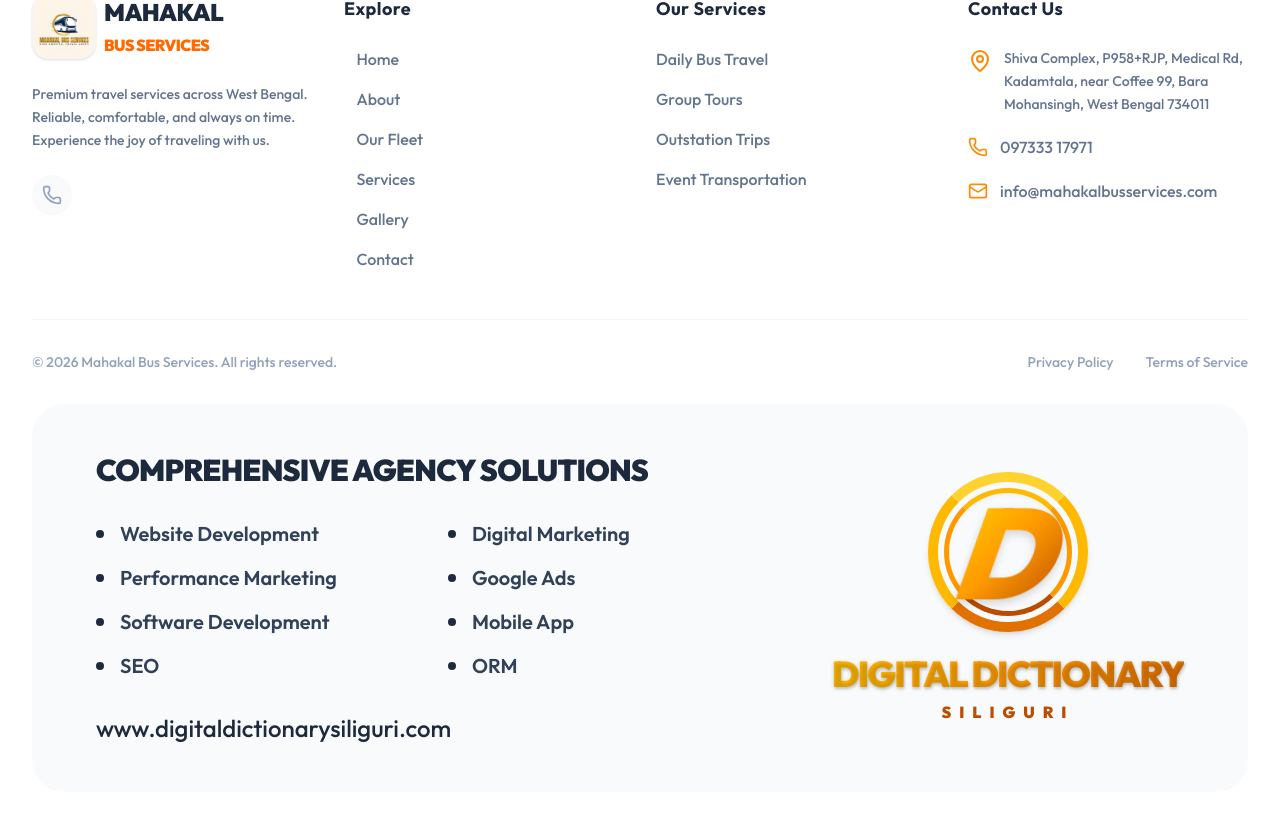
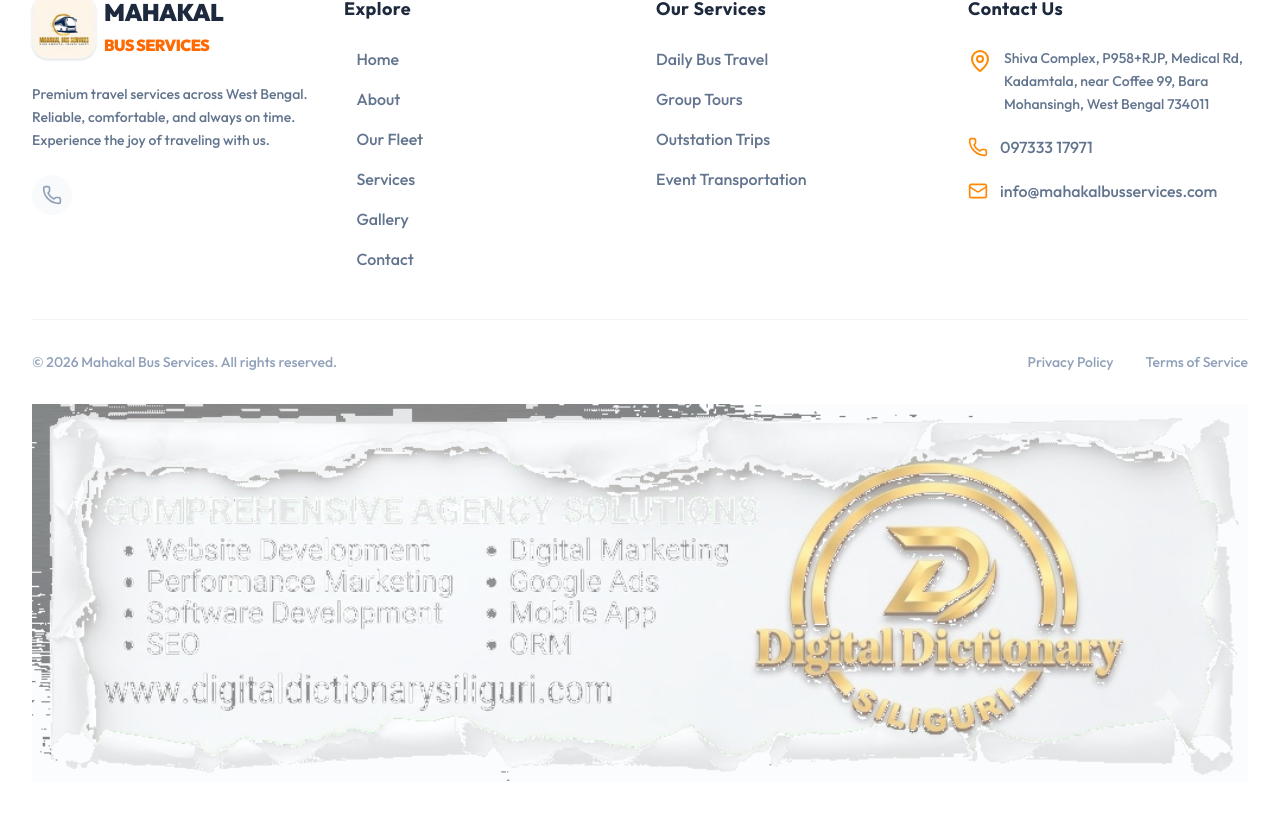
Before and after one commit to Shantanu2705/Mahakal-Bus-Services, a Next.js app: page / in a window 1280 px wide. Shown: the part 5122-5942 px from the top of the page. Built offline with nearby package versions, Linux system fonts and the light colour scheme.

Commit message:
feat: replace css banner with exact image 2 with slate-50 background and blink effect

```diff
--- a/src/components/layout/Footer.tsx
+++ b/src/components/layout/Footer.tsx
@@ -101,57 +101,18 @@
             </div>
           </div>
 
-          {/* Digital Dictionary Banner */}
+          {/* Digital Dictionary Banner Image */}
           <a
             href="https://www.digitaldictionarysiliguri.com"
             target="_blank"
             rel="noopener noreferrer"
-            className="block w-full bg-slate-50 hover:bg-slate-100 transition-colors duration-500 rounded-[2rem] overflow-hidden group mb-4"
+            className="block w-full overflow-hidden group mb-4 transition-transform hover:scale-[1.01] duration-300 animate-pulse"
           >
-            <div className="flex flex-col md:flex-row items-center justify-between p-8 md:p-12 lg:px-16">
-              {/* Left Side */}
-              <div className="flex-1 w-full text-center md:text-left">
-                <h4 className="text-2xl md:text-3xl font-black text-slate-800 mb-8 tracking-tight uppercase group-hover:text-slate-900 transition-colors">
-                  Comprehensive Agency Solutions
-                </h4>
-                <div className="grid grid-cols-1 sm:grid-cols-2 gap-x-8 gap-y-4 mb-8 max-w-2xl mx-auto md:mx-0">
-                  <ul className="space-y-4 text-left">
-                    <li className="flex items-center text-slate-700 font-semibold text-lg md:text-xl"><span className="w-2 h-2 rounded-full bg-slate-800 mr-4 shrink-0" />Website Development</li>
-                    <li className="flex items-center text-slate-700 font-semibold text-lg md:text-xl"><span className="w-2 h-2 rounded-full bg-slate-800 mr-4 shrink-0" />Performance Marketing</li>
-                    <li className="flex items-center text-slate-700 font-semibold text-lg md:text-xl"><span className="w-2 h-2 rounded-full bg-slate-800 mr-4 shrink-0" />Software Development</li>
-                    <li className="flex items-center text-slate-700 font-semibold text-lg md:text-xl"><span className="w-2 h-2 rounded-full bg-slate-800 mr-4 shrink-0" />SEO</li>
-                  </ul>
-                  <ul className="space-y-4 text-left">
-                    <li className="flex items-center text-slate-700 font-semibold text-lg md:text-xl"><span className="w-2 h-2 rounded-full bg-slate-800 mr-4 shrink-0" />Digital Marketing</li>
-                    <li className="flex items-center text-slate-700 font-semibold text-lg md:text-xl"><span className="w-2 h-2 rounded-full bg-slate-800 mr-4 shrink-0" />Google Ads</li>
-                    <li className="flex items-center text-slate-700 font-semibold text-lg md:text-xl"><span className="w-2 h-2 rounded-full bg-slate-800 mr-4 shrink-0" />Mobile App</li>
-                    <li className="flex items-center text-slate-700 font-semibold text-lg md:text-xl"><span className="w-2 h-2 rounded-full bg-slate-800 mr-4 shrink-0" />ORM</li>
-                  </ul>
-                </div>
-                <div className="text-xl md:text-2xl font-medium text-slate-800 group-hover:text-orange-500 transition-colors duration-300">
-                  www.digitaldictionarysiliguri.com
-                </div>
-              </div>
-
-              {/* Right Side Logo */}
-              <div className="mt-12 md:mt-0 flex flex-col items-center justify-center shrink-0 md:pl-16 relative">
-                <div className="relative w-40 h-40 flex items-center justify-center mb-3">
-                  {/* Outer Rings */}
-                  <div className="absolute inset-0 rounded-full border-[10px] border-amber-400 border-t-amber-300 border-b-amber-600 shadow-md group-hover:rotate-12 transition-transform duration-700 ease-out" />
-                  <div className="absolute inset-4 rounded-full border-[5px] border-amber-500 border-t-amber-400 border-b-amber-700 shadow-inner group-hover:-rotate-12 transition-transform duration-700 ease-out" />
-                  {/* Stylized D */}
-                  <span className="text-9xl font-black text-transparent bg-clip-text bg-gradient-to-br from-amber-300 via-amber-500 to-amber-700 italic pr-3 drop-shadow-lg transform -skew-x-6 z-10">D</span>
-                </div>
-                <div className="text-center mt-3 transform group-hover:scale-105 transition-transform duration-500">
-                  <div className="text-3xl md:text-4xl font-black text-transparent bg-clip-text bg-gradient-to-r from-amber-400 via-amber-500 to-amber-600 uppercase tracking-tighter drop-shadow-sm leading-none" style={{textShadow: "1px 2px 3px rgba(0,0,0,0.15)"}}>
-                    Digital Dictionary
-                  </div>
-                  <div className="text-base font-black text-amber-700 tracking-[0.5em] uppercase mt-2">
-                    Siliguri
-                  </div>
-                </div>
-              </div>
-            </div>
+            <img
+              src="/images/digital-dictionary-banner.png"
+              alt="Digital Dictionary Banner"
+              className="w-full h-auto object-contain"
+            />
           </a>
         </div>
       </Container>
```
Also changed, not shown: public/images/digital-dictionary-banner.png (added).
